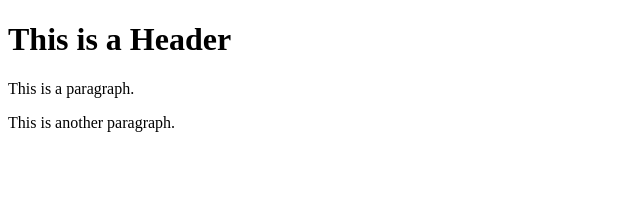
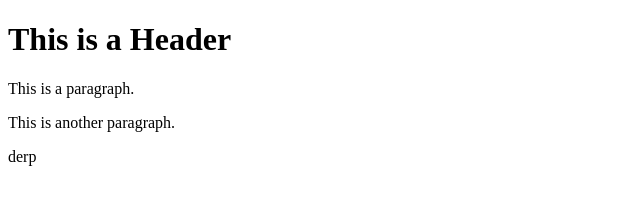
Before and after one commit to agalloch88/MetalBrewz, a plain HTML site: page beer.html in a window 1280 px wide. Shown: the full height of the page, 0-640 px from the left. Drawn offline with Linux system fonts and the light colour scheme.

Commit message:
test commit

```diff
--- a/beer.html
+++ b/beer.html
@@ -4,5 +4,6 @@
         <h1>This is a Header</h1>
         <p>This is a paragraph.</p>
         <p>This is another paragraph.</p>
+        <p>derp</p>
     </body>
 </html>
```
